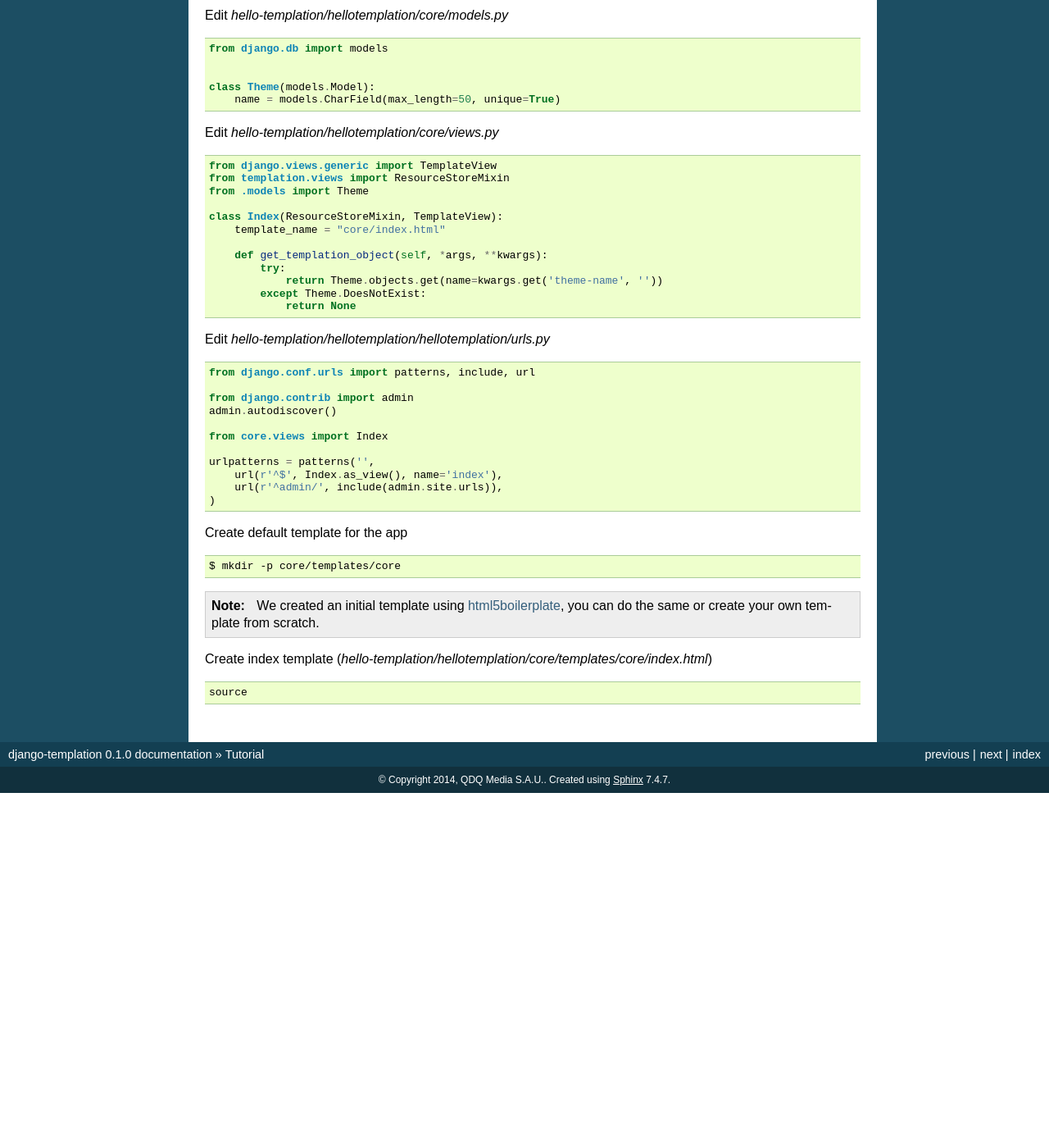
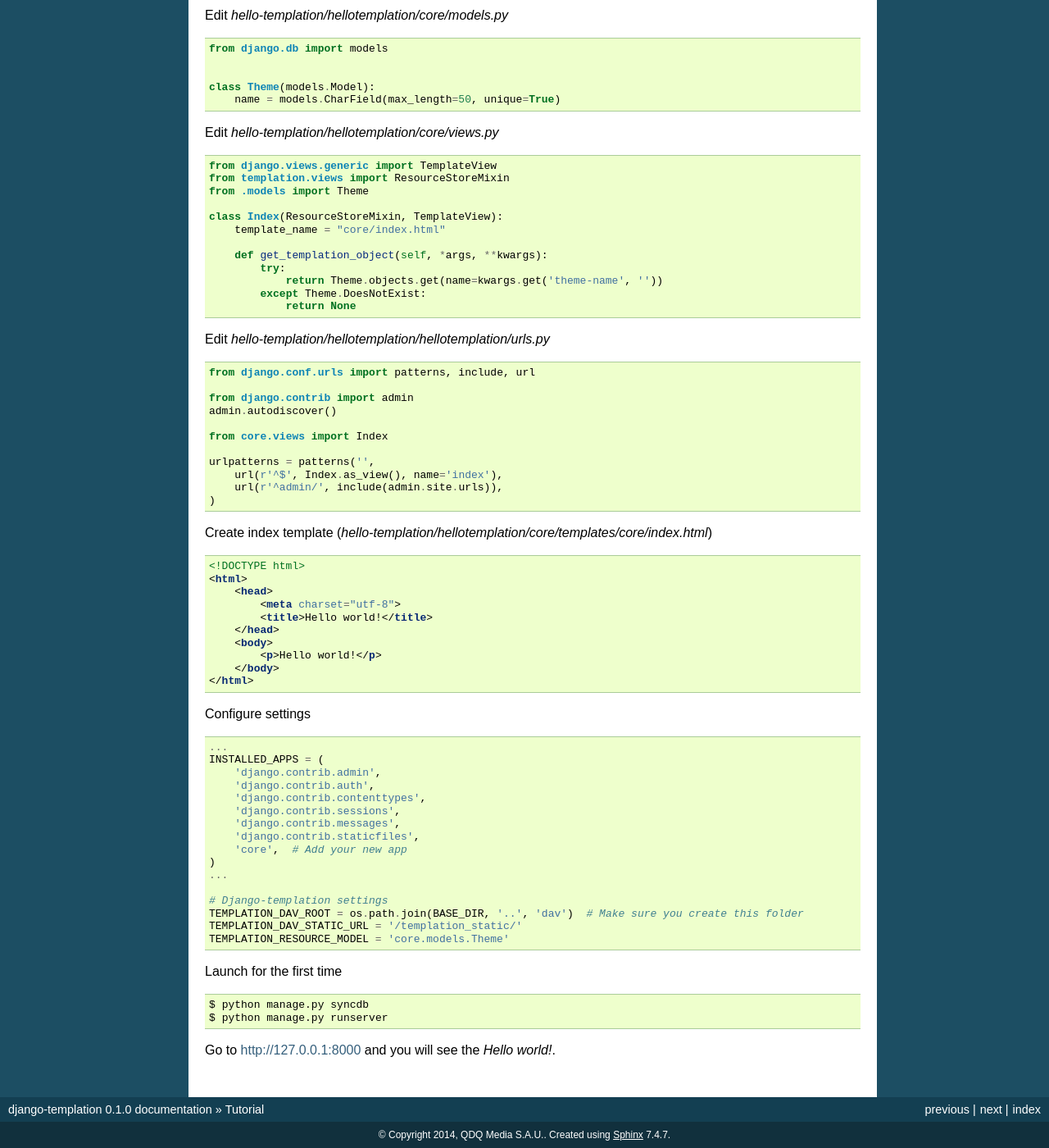
Before and after one commit to qdqmedia/django-templation, a Sphinx documentation site: the page built from docs/tutorial.rst, in a window 1280 px wide and 1400 px high, scrolled down 714 px. Shown: the whole window at 82% size. Built offline with Sphinx 7.4.7, drawn with Linux system fonts in a browser that asks for light colours; before the commit the page ends 1681 px from its top, so only the background shows below that.

Commit message:
Improves tutorial docs

```diff
--- a/docs/tutorial.rst
+++ b/docs/tutorial.rst
@@ -92,21 +92,50 @@ Edit `hello-templation/hellotemplation/hellotemplation/urls.py`
     )
 
 
-Create default template for the app
-
-.. code-block:: bash
-
-    $ mkdir -p core/templates/core
-
-.. note::
-    We created an initial template using `html5boilerplate`_, you can do the same or create your own template from scratch.
-
-.. _html5boilerplate: http://html5boilerplate.com
-
-
-
 Create index template (`hello-templation/hellotemplation/core/templates/core/index.html`)
 
 .. code-block:: html
 
-    source
+    <!DOCTYPE html>
+    <html>
+        <head>
+            <meta charset="utf-8">
+            <title>Hello world!</title>
+        </head>
+        <body>
+            <p>Hello world!</p>
+        </body>
+    </html>
+
+
+Configure settings
+
+.. code-block:: python
+
+    ...
+    INSTALLED_APPS = (
+        'django.contrib.admin',
+        'django.contrib.auth',
+        'django.contrib.contenttypes',
+        'django.contrib.sessions',
+        'django.contrib.messages',
+        'django.contrib.staticfiles',
+        'core',  # Add your new app
+    )
+    ...
+
+    # Django-templation settings
+    TEMPLATION_DAV_ROOT = os.path.join(BASE_DIR, '..', 'dav')  # Make sure you create this folder
+    TEMPLATION_DAV_STATIC_URL = '/templation_static/'
+    TEMPLATION_RESOURCE_MODEL = 'core.models.Theme'
+
+Launch for the first time
+
+.. code-block:: bash
+
+    $ python manage.py syncdb
+    $ python manage.py runserver
+
+Go to `http://127.0.0.1:8000`_ and you will see the `Hello world!`.
+
+.. _http://127.0.0.1:8000: http://127.0.0.1:8000
```
